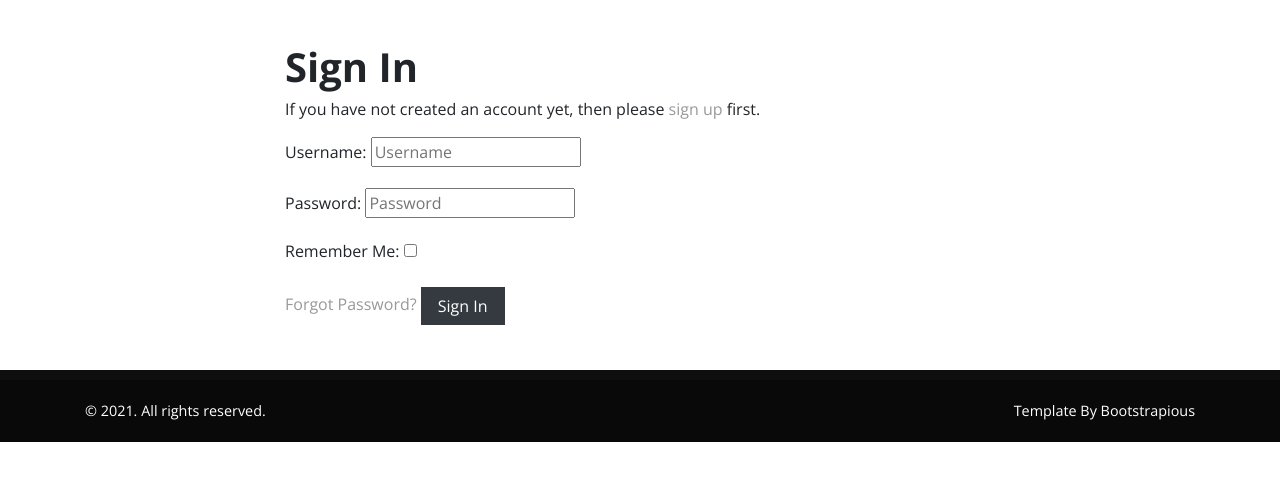
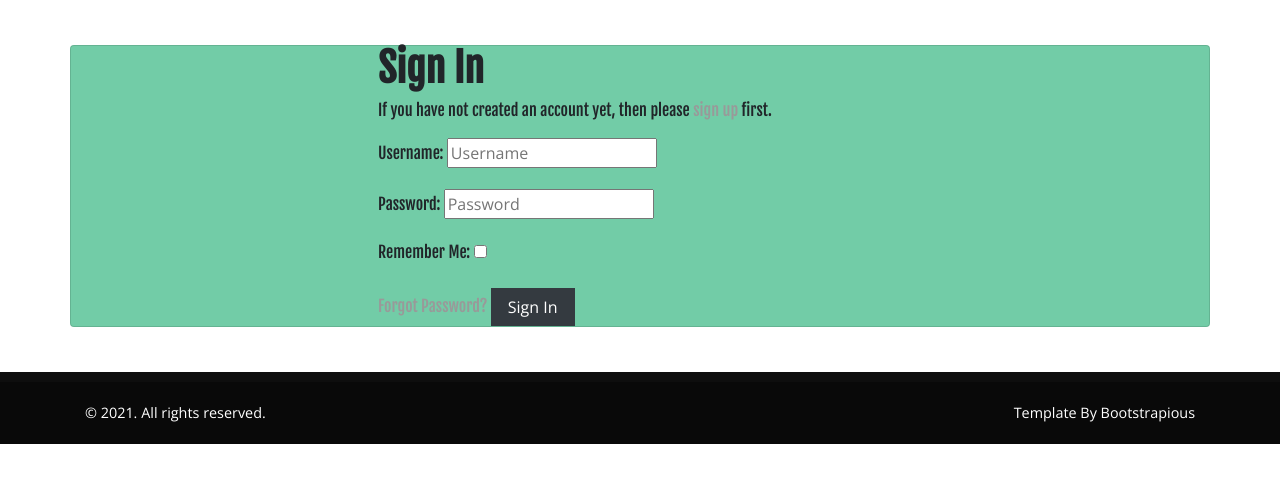
Before and after one commit to Nosjazz/milestone_4, a Django app: page /accounts/login/ in a window 1280 px wide. Shown: the part 81-564 px from the top of the page. Run offline with Django 3.2, Linux system fonts and the light colour scheme; some libraries are stand-ins or nearby versions.

Commit message:
improve style allauth

```diff
--- a/src/templates/account/login.html
+++ b/src/templates/account/login.html
@@ -1,14 +1,25 @@
 {% extends "base.html" %}
-
 {% load i18n %}
 {% load account socialaccount %}
 
 {% block head_title %}{% trans "Sign In" %}{% endblock %}
 
 {% block content %}
-<div class="container" style="margin-top: 45px; margin-bottom: 45px">
 
-    <div class="col-sm-6 col-sm-offset-3 col-md-8 col-md-offset-2  mx-auto">
+<link href="https://fonts.googleapis.com/css?family=Fjalla+One|Inter&display=swap" rel="stylesheet">
+
+<style type="text/css">
+    .card {
+        font-family: 'Fjalla One', sans-serif;
+        }
+</style>
+
+
+
+
+<div class="container card" style="margin-top: 45px; margin-bottom: 45px; background-color: #72cca7;">
+
+    <div class="col-sm-4 col-sm-offset-4 col-md-6 col-md-offset-3  mx-auto" >
         <h1>{% trans "Sign In" %}</h1>
 
         {% get_providers as socialaccount_providers %}
```
Also changed, not shown: src/templates/account/logout.html (+9 -1 lines), src/templates/account/signup.html (+9 -1 lines), src/db.sqlite3.
